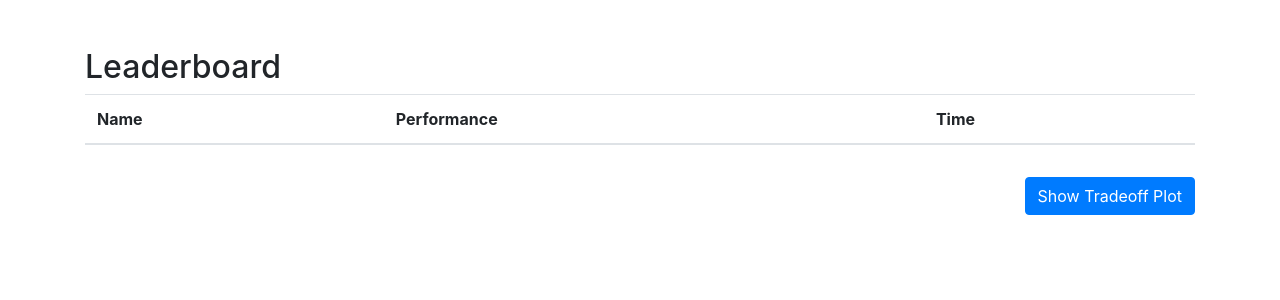
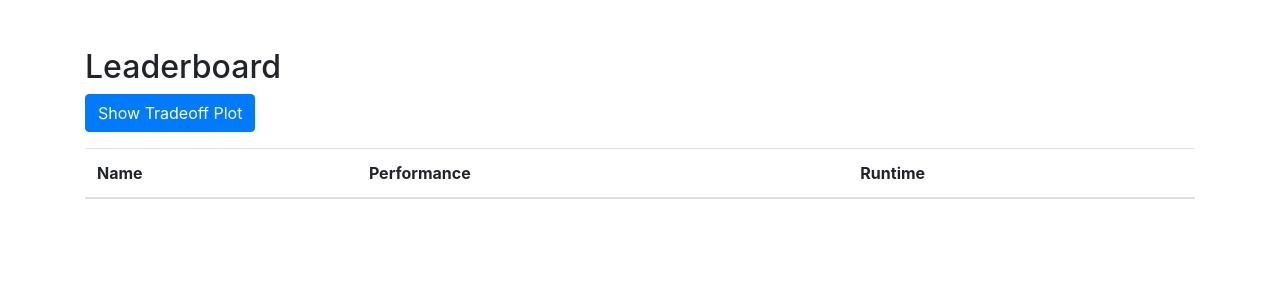
Before and after one commit to nathangrinsztajn/CO-challenge, a Flask app: page /view_leaderboard in a window 1280 px wide. Shown: the top 300 px of the page. Run offline with Flask 3, Linux system fonts and the light colour scheme; data that the repository does not hold is empty; some libraries are stand-ins or nearby versions.

Commit message:
more verbose

```diff
--- a/backend/templates/leaderboard.html
+++ b/backend/templates/leaderboard.html
@@ -15,12 +15,14 @@
 <body>
 <div class="container mt-5">
     <h2>Leaderboard</h2>
+    <a href="/view_tradeoff" class="btn btn-primary mb-3">Show Tradeoff Plot</a>
+    <div>
         <table class="table table-striped centered-table">
             <thead>
             <tr>
                 <th>Name</th>
                 <th>Performance</th>
-            <th>Time</th>
+                <th>Runtime</th>
             </tr>
             </thead>
             <tbody>
@@ -33,8 +35,7 @@
             {% endfor %}
             </tbody>
         </table>
-    <!-- Button to display the tradeoff plot -->
-    <a href="/view_tradeoff" class="btn btn-primary mt-3 float-right">Show Tradeoff Plot</a>
+    </div>
 </div>
 </body>
 </html>
--- a/backend/templates/tradeoff.html
+++ b/backend/templates/tradeoff.html
@@ -5,7 +5,6 @@
     <meta name="viewport" content="width=device-width, initial-scale=1.0">
     <title>Time-Performance Tradeoff</title>
     <script src="https://cdn.plot.ly/plotly-latest.min.js"></script>
-    <!-- Include Bootstrap CSS for the button styling -->
     <link href="https://maxcdn.bootstrapcdn.com/bootstrap/4.5.2/css/bootstrap.min.css" rel="stylesheet">
 </head>
 <body>
@@ -31,7 +30,7 @@
             const layout = {
                 title: 'Time vs. Performance',
                 xaxis: {
-                    title: 'Time (s)'
+                    title: 'Runtime (s)'
                 },
                 yaxis: {
                     title: 'Performance'
```
Also changed, not shown: evaluate.py (+14 -3 lines). Lines whose indentation alone changed are shown as unchanged.
